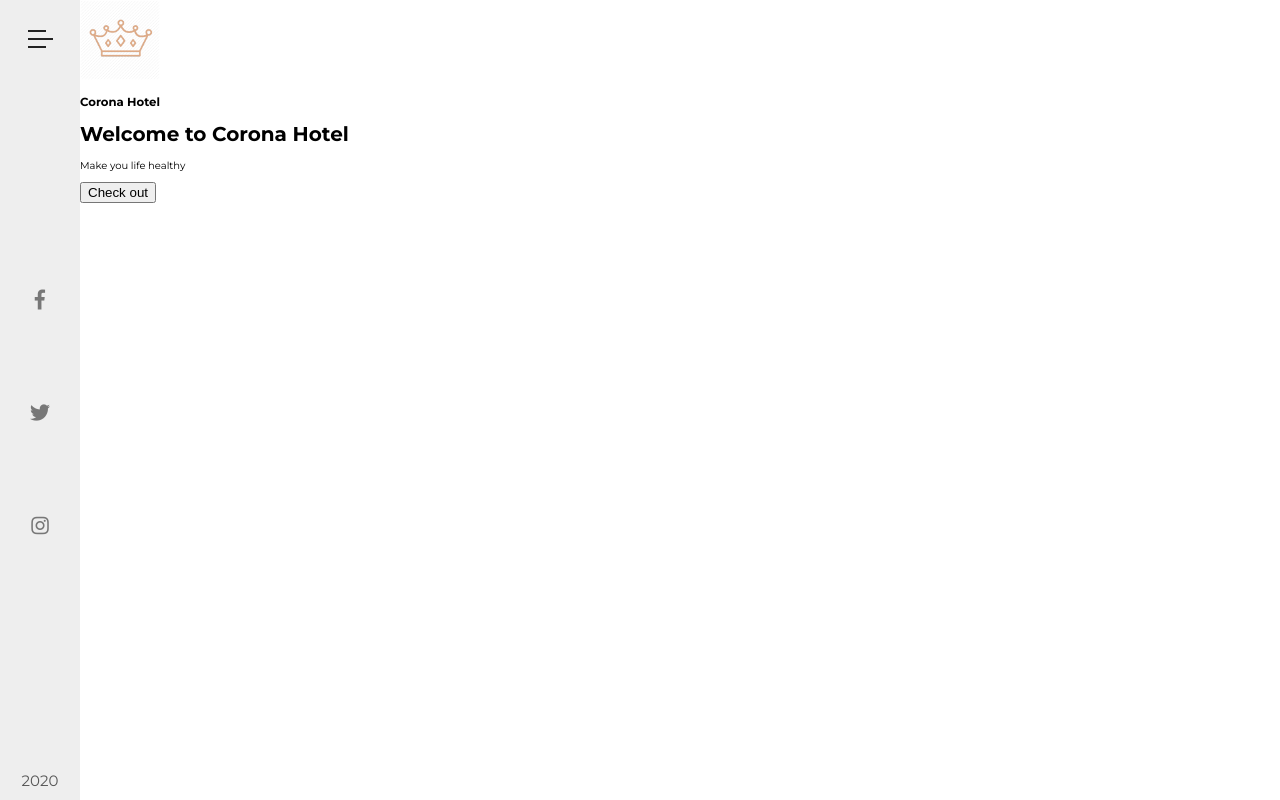
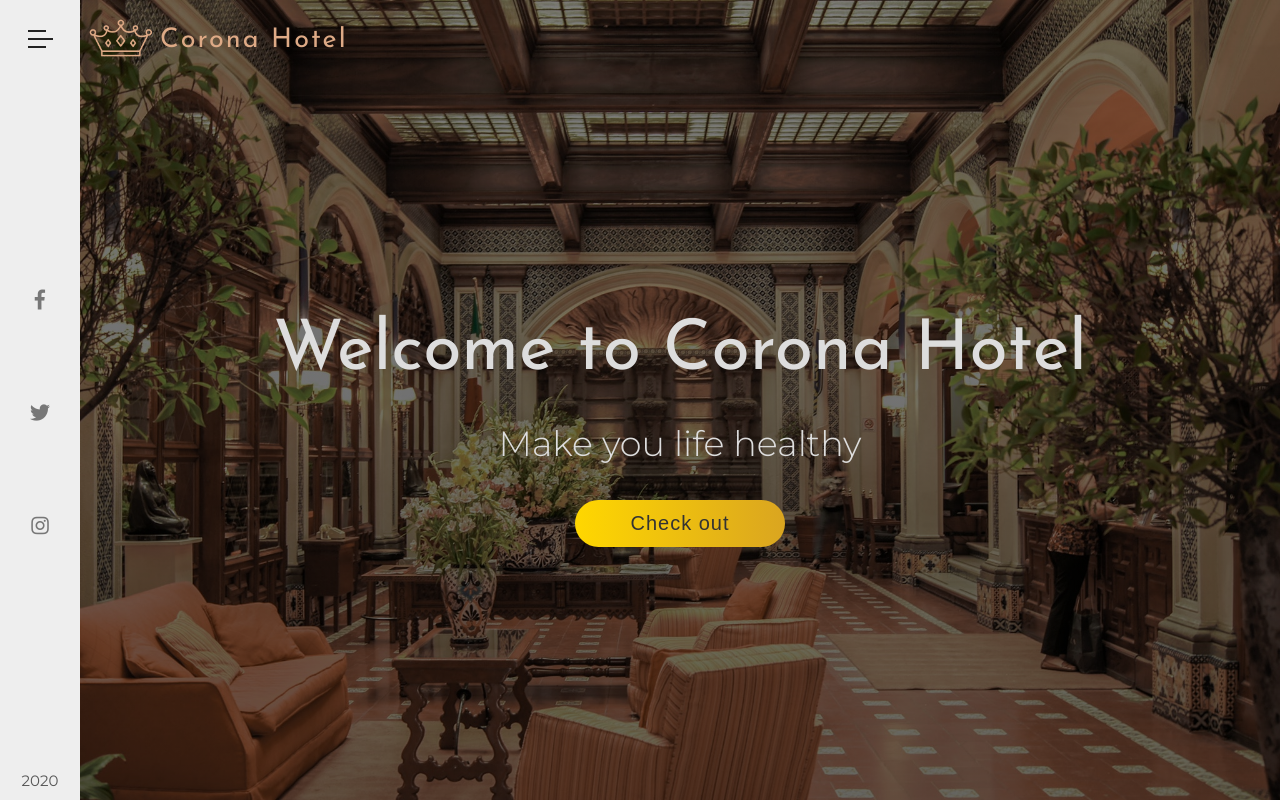
Before and after one commit to netanelmenasherov/corona-hotel, a plain HTML site: page index.html in a window 1280 px wide. Drawn offline with Linux system fonts and the light colour scheme.

Commit message:
finish styling of home page

```diff
--- a/css/style.css
+++ b/css/style.css
@@ -206,24 +206,102 @@ body {
     margin-bottom: 1.5rem;
 }
 
-.checkbox:checked ~ .navigation {
+.checkbox:checked~.navigation {
     left: 8rem;
 }
 
-.checkbox:checked ~ .sidebar .line-1 {
-    transform: rotate( -405deg) translate(-5px, 6px);
+.checkbox:checked~.sidebar .line-1 {
+    transform: rotate(-405deg) translate(-5px, 6px);
     width: 2.5rem;
 }
-.checkbox:checked ~ .sidebar .line-2 {
+
+.checkbox:checked~.sidebar .line-2 {
     opacity: 0;
 }
-.checkbox:checked ~ .sidebar .line-3 {
-    transform: rotate( 405deg) translate(-5px, -6px);
+
+.checkbox:checked~.sidebar .line-3 {
+    transform: rotate(405deg) translate(-5px, -6px);
     width: 2.5rem;
 }
+
 /* end of navbar */
 /* header */
-.header{
+.brand {
+    display: flex;
+    cursor: pointer;
+
+}
+
+.banner {
+    color: #ddd;
+    height: 65rem;
+    display: flex;
+    flex-direction: column;
+    align-items: center;
+    justify-content: center;
+}
+
+.banner-button {
+    width: 21rem;
+    padding: 1.2rem 2rem;
+    font-size: 2rem;
+    color: #333;
+    letter-spacing: .1rem;
+    border: none;
+    border-radius: 10rem;
+    outline: none;
+    background: linear-gradient(to right, gold, goldenrod);
+    cursor: pointer;
+    animation: anim 1.5s 1s backwards;
+}
+
+.banner-button:hover {
+    background: linear-gradient(to left, gold, goldenrod);
+}
+
+.banner-button:active {
+    transform: translateY(.2rem);
+}
+
+.banner-heading {
+    font-family: "Josefin Sans", sans-serif;
+    font-size: 7rem;
+    font-weight: 400;
+    margin-bottom: 0;
+    animation: anim 2s;
+}
+
+.banner-paragraph {
+    font-size: 3.5rem;
+    font-weight: 300;
+    animation: anim 1.5s .5s backwards;
+}
+
+.hotel-heading {
+    font-family: "Josefin Sans", sans-serif;
+    font-size: 2.7rem;
+    font-weight: 400;
+    color: #deaa86;
+    letter-spacing: .2rem;
+}
+
+.header {
     margin-left: 8rem;
+    height: 100vh;
+    background: linear-gradient(to top, rgba(0, 0, 0, .6), rgba(0, 0, 0, .5)),
+        url(../img/header-1.jpeg) center no-repeat;
+    background-size: cover;
 }
+
+
+@keyframes anim {
+    0% {
+        opacity: 0;
+    }
+
+    100% {
+        opacity: 1;
+    }
+}
+
 /* end of header */
```
